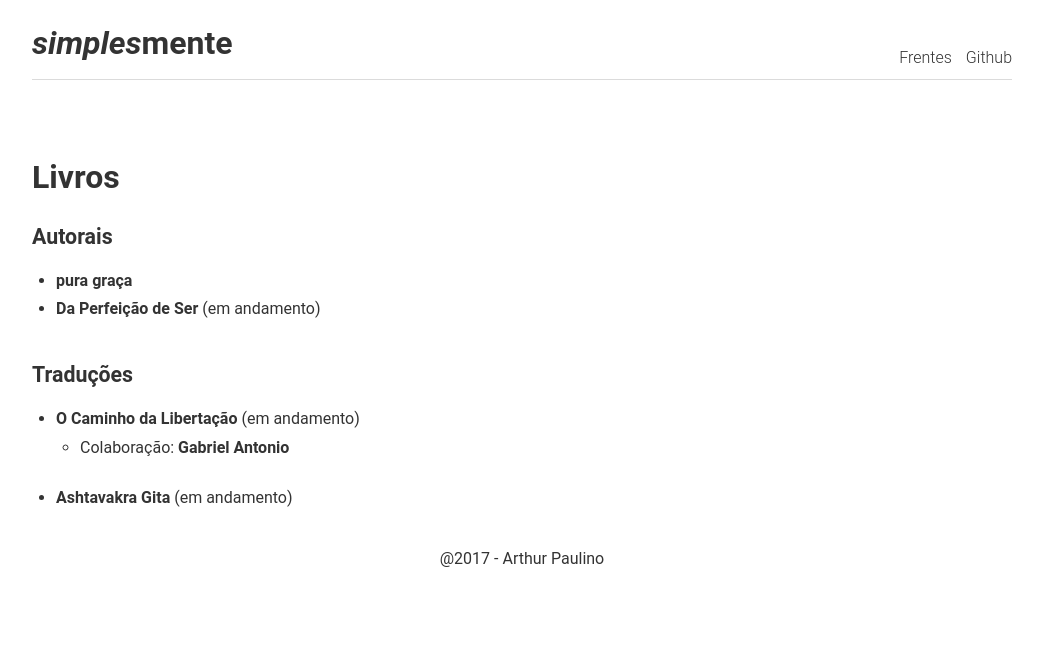
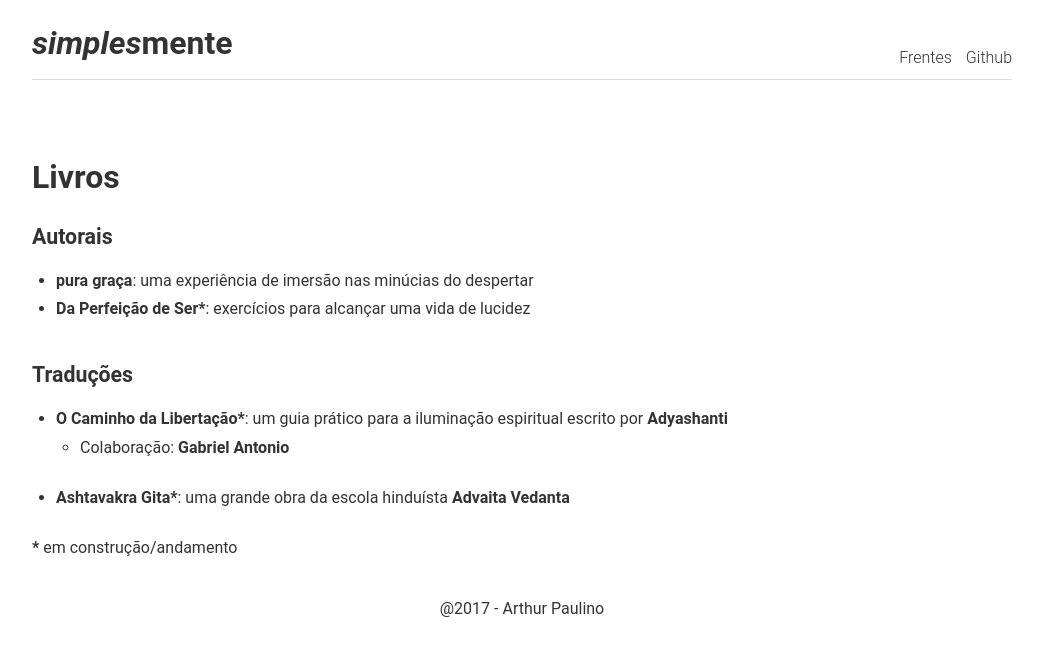
Before and after one commit to arthurpaulino/arthurpaulino.github.io, a Jekyll site: the page built from frentes/livros.md, in a window 1280 px wide. Shown: the top 656 px of the page, without its empty margins (118-1161 px from the left). Built offline with Jekyll 4.4.1, drawn with Linux system fonts in a browser that asks for light colours.

```diff
--- a/frentes/livros.md
+++ b/frentes/livros.md
@@ -5,10 +5,12 @@
 ## Livros
 
 ### Autorais
-* [pura graça](https://github.com/arthurpaulino/livros/raw/master/pura%20graca/pura%20gra%C3%A7a.pdf)
-* [Da Perfeição de Ser](https://github.com/arthurpaulino/livros/raw/master/da%20perfeicao%20de%20ser/Da%20Perfei%C3%A7%C3%A3o%20de%20Ser.pdf) (em andamento)
+* [pura graça](https://github.com/arthurpaulino/livros/raw/master/pura%20graca/pura%20gra%C3%A7a.pdf): uma experiência de imersão nas minúcias do despertar
+* [Da Perfeição de Ser*](https://github.com/arthurpaulino/livros/raw/master/da%20perfeicao%20de%20ser/Da%20Perfei%C3%A7%C3%A3o%20de%20Ser.pdf): exercícios para alcançar uma vida de lucidez
 
 ### Traduções
-* [O Caminho da Libertação](https://github.com/arthurpaulino/livros/raw/master/o%20caminho%20da%20libertacao/o%20caminho%20da%20libertacao.pdf) (em andamento)
+* [O Caminho da Libertação*](https://github.com/arthurpaulino/livros/raw/master/o%20caminho%20da%20libertacao/O%20Caminho%20da%20Liberta%C3%A7%C3%A3o.pdf): um guia prático para a iluminação espiritual escrito por [Adyashanti](http://adyashanti.org/)
     * Colaboração: [Gabriel Antonio](https://www.facebook.com/gabriel.antonio.35912672)
-* [Ashtavakra Gita](https://github.com/arthurpaulino/livros/raw/master/ashtavakra%20gita/ashtavakra%20gita.pdf) (em andamento)
+* [Ashtavakra Gita*](https://github.com/arthurpaulino/livros/raw/master/ashtavakra%20gita/Ashtavakra%20Gita.pdf): uma grande obra da escola hinduísta [Advaita Vedanta](https://en.wikipedia.org/wiki/Advaita_Vedanta)
+
+__*__ em construção/andamento
```
Also changed, not shown: frentes/agroflorestamento.md (+7 -1 lines), frentes/udv.md (+1 -1 lines).
